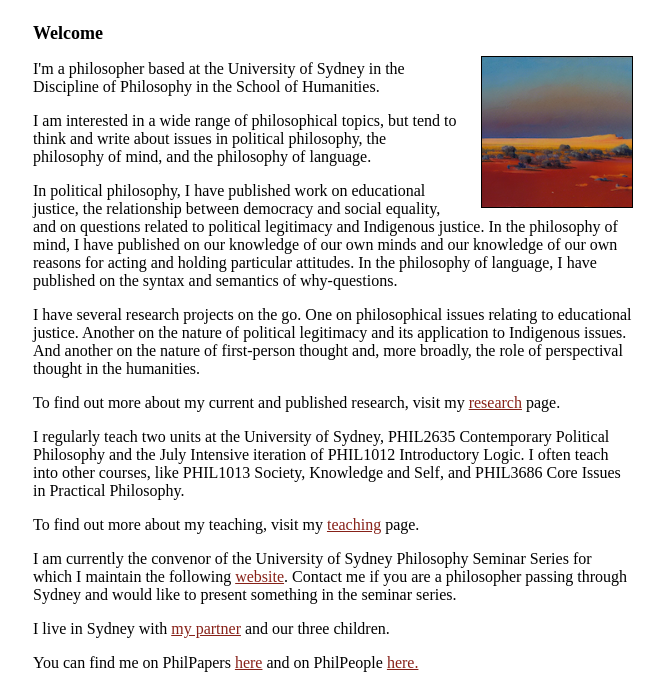
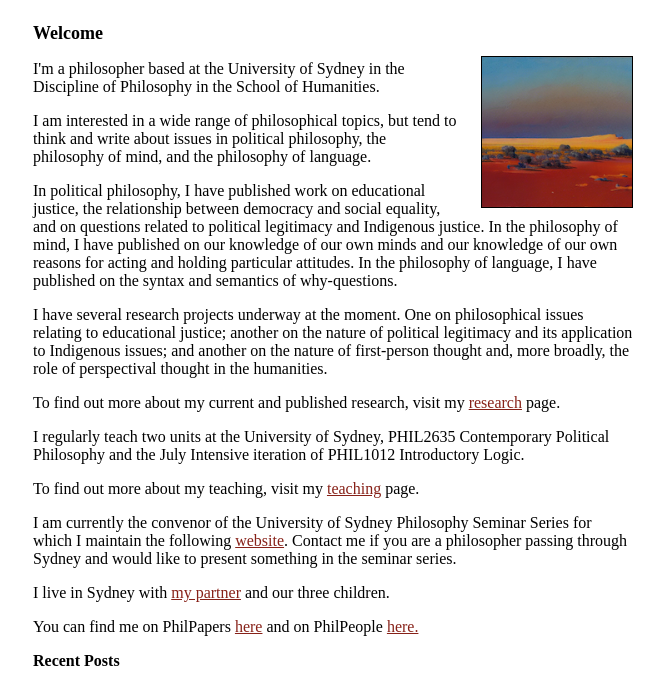
Before and after one commit to rdouglascox/mysite, a plain HTML site: page docs/index.html in a window 1280 px wide. Shown: the part 54-737 px from the top of the page, without its empty margins (307-971 px from the left). Drawn offline with Linux system fonts and the light colour scheme.

Commit message:
fixed index

```diff
--- a/docs/index.html
+++ b/docs/index.html
@@ -53,10 +53,10 @@
 </p>
 
 <p>
-  I have several research projects on the go. One on philosophical issues
-  relating to educational justice. Another on the nature of political legitimacy
-  and its application to Indigenous issues. And another on the nature of
-  first-person thought and, more broadly, the role of perspectival thought in
+  I have several research projects underway at the moment. One on philosophical
+  issues relating to educational justice; another on the nature of political
+  legitimacy and its application to Indigenous issues; and another on the nature
+  of first-person thought and, more broadly, the role of perspectival thought in
   the humanities.
 </p>
 
@@ -68,8 +68,7 @@
 <p>
   I regularly teach two units at the University of Sydney, PHIL2635 Contemporary
   Political Philosophy and the July Intensive iteration of PHIL1012 Introductory
-  Logic. I often teach into other courses, like PHIL1013 Society, Knowledge and
-  Self, and PHIL3686 Core Issues in Practical Philosophy.
+  Logic.
 </p>
 
 <p>
```
